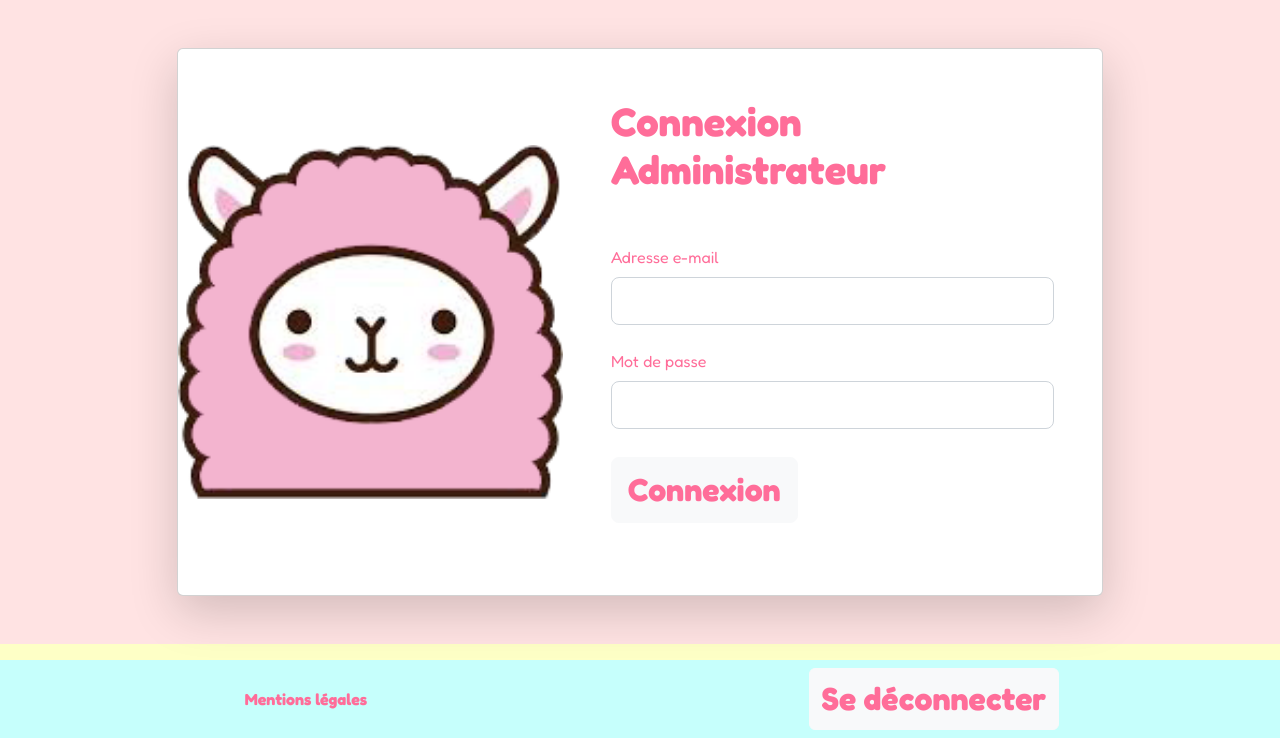
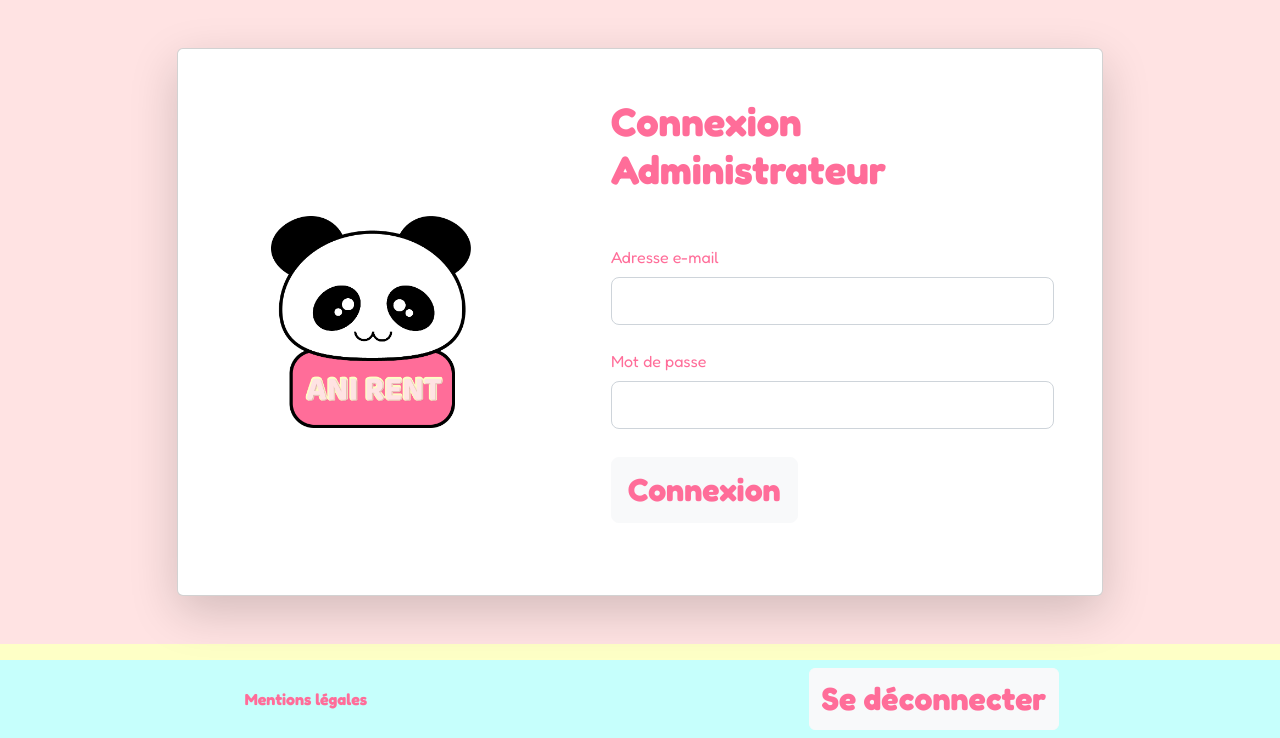
Before and after one commit to V-Gillet/WCS-AniRent, a PHP site: template src/View/Admin/login.html.twig in a window 1280 px wide. Shown: the part 101-839 px from the top of the page. Run offline with PHP 8.4, Linux system fonts and the light colour scheme; the template is opened without the code that fills it, so the values that code supplies are empty; some libraries are stand-ins or nearby versions; some web fonts are replaced.

Commit message:
fix admin

```diff
--- a/src/View/Admin/login.html.twig
+++ b/src/View/Admin/login.html.twig
@@ -12,8 +12,8 @@
 				<div class="col col-xl-10">
 					<div class="card shadow-lg">
 						<div class="row g-0">
-							<div class="col-md-6 col-lg-5 d-block custom-block">
-								<img src="/assets/images/lama.png" style="object-fit: contain" class="h-100 w-100" alt="image d'animaux">
+							<div class="col-md-6 col-lg-5 d-block custom-block d-flex justify-content-center align-items-center p-3">
+								<img src="/assets/images/ANIRENTlogo.png" style="object-fit: contain; width:200px;" alt="image d'animaux">
 							</div>
 							<div class="col-md-6 col-lg-7 d-flex align-items-center">
 								<div class="card-body p-4 p-lg-5 text-black">
```
